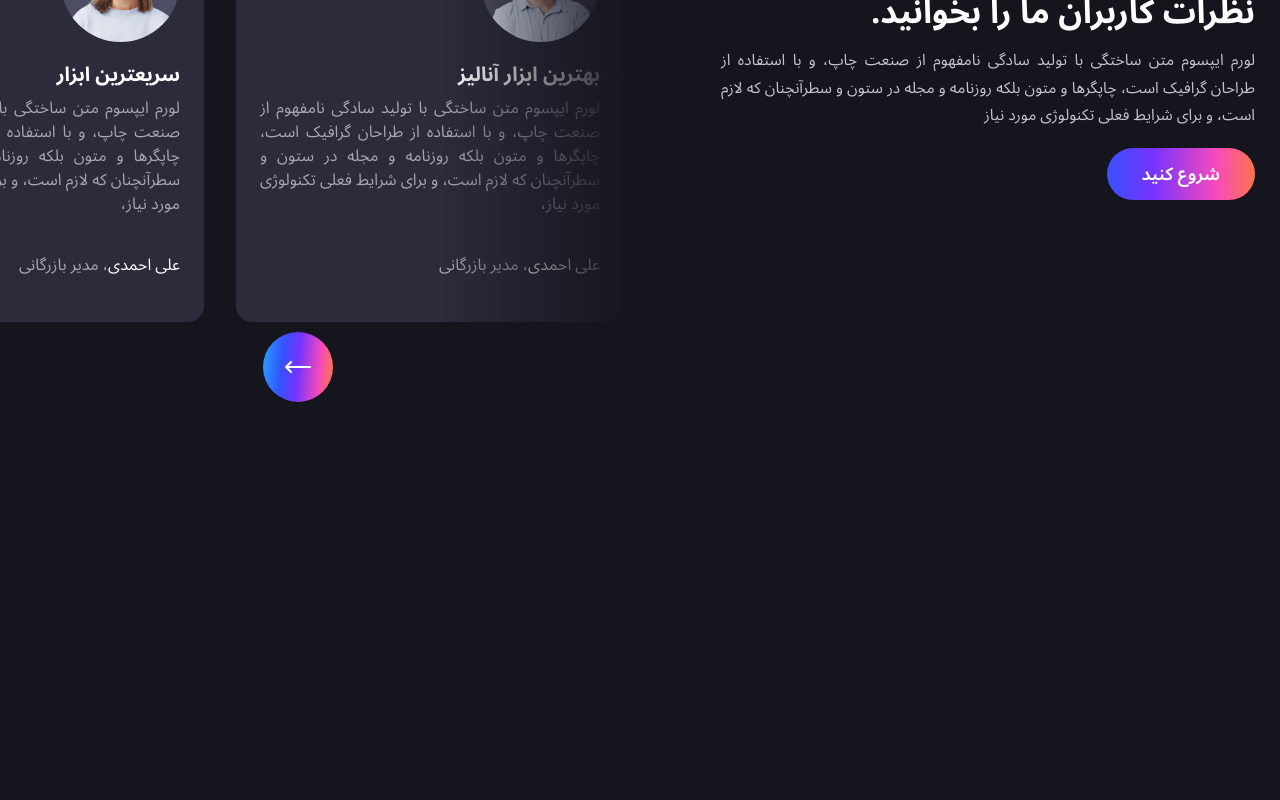
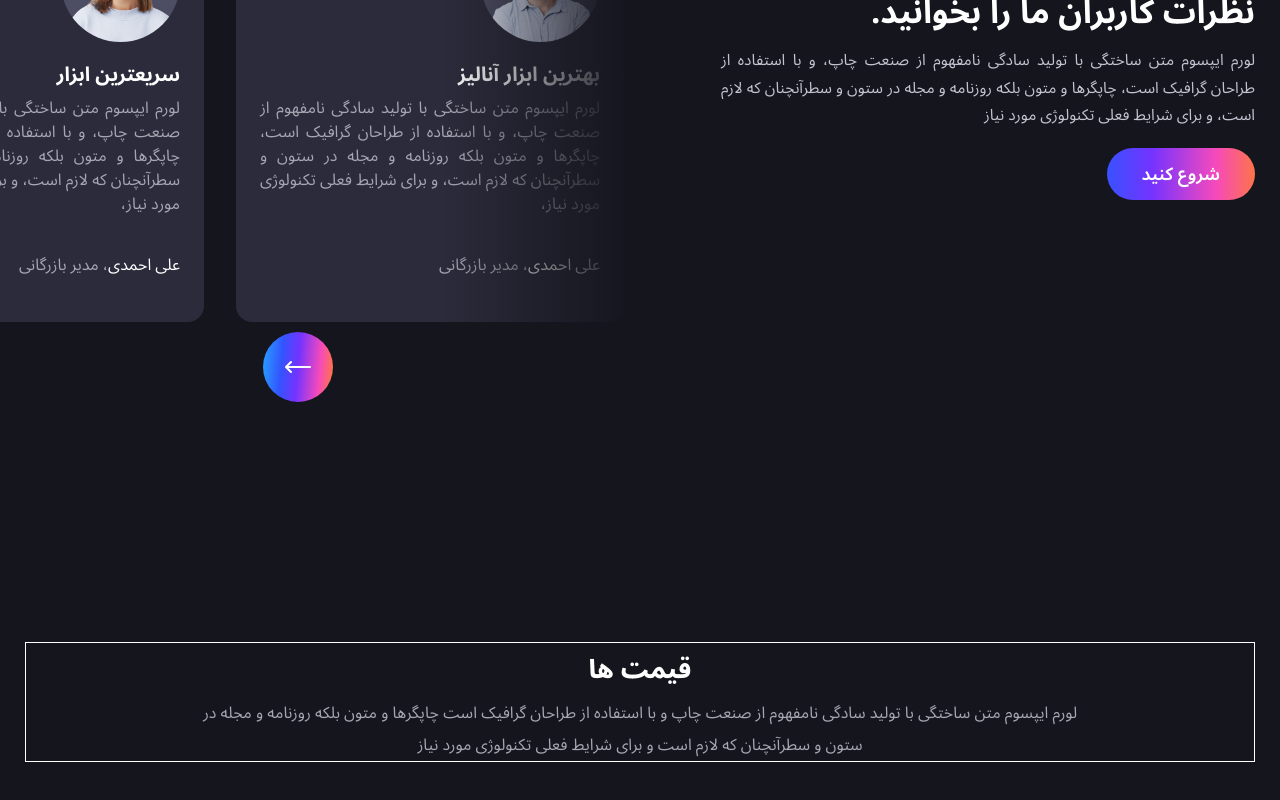
Before and after one commit to Amin-Ansari/Darkbit-X, a React (Create React App) app: page / in a window 1280 px wide. Shown: the part 7294-8094 px from the top of the page. Before the commit the page ends 7776 px from the top, so only its background shows below. Built offline with nearby package versions, Linux system fonts and the light colour scheme.

Commit message:
The section headline is created

```diff
--- a/src/App.js
+++ b/src/App.js
@@ -10,6 +10,7 @@ import HowItWorks from "./components/Body/HowItWorks";
 import AnalyticsTool from "./components/Body/AnalyticsTool";
 import CustomerFeedBack from "./components/Body/CustomerFeedBack";
 import "./App.css";
+import PricingSection from "./components/Body/PricingSection";
 
 function App() {
   return (
@@ -32,6 +33,9 @@ function App() {
       <BodySection className="show-overflow">
         <CustomerFeedBack />
       </BodySection>
+      <BodySection>
+        <PricingSection></PricingSection>
+      </BodySection>
     </Fragment>
   );
 }
--- /dev/null
+++ b/src/components/Body/PricingSection.js
@@ -0,0 +1,17 @@
+import React from "react";
+import SectionHeadline from "../UI/SectionHeadline";
+import "./PricingSection.css";
+
+const PricingSection = (props) => {
+  return (
+    <>
+      <SectionHeadline title="قیمت ها">
+        لورم ایپسوم متن ساختگی با تولید سادگی نامفهوم از صنعت چاپ و با استفاده
+        از طراحان گرافیک است چاپگرها و متون بلکه روزنامه و مجله در ستون و
+        سطرآنچنان که لازم است و برای شرایط فعلی تکنولوژی مورد نیاز
+      </SectionHeadline>
+    </>
+  );
+};
+
+export default PricingSection;
--- /dev/null
+++ b/src/components/UI/SectionHeadline.js
@@ -0,0 +1,22 @@
+import React from "react";
+import useOnScreen from "../APIs/useOnScreen";
+import classes from "./SectionHeadline.module.css";
+
+const SectionHeadline = (props) => {
+  const [headlineRef, isHeadlineShown] = useOnScreen({ threshold: 0.8 });
+  const { title } = props;
+  const { children: description } = props;
+  return (
+    <div
+      className={`${classes["headline-wrapper"]} ${
+        isHeadlineShown ? classes["show-headline"] : ""
+      }`}
+      ref={headlineRef}
+    >
+      <h4>{title}</h4>
+      <p>{description}</p>
+    </div>
+  );
+};
+
+export default SectionHeadline;
--- /dev/null
+++ b/src/components/UI/SectionHeadline.module.css
@@ -0,0 +1,37 @@
+.headline-wrapper {
+  grid-column: span 12;
+  text-align: center;
+  border: 1px solid white;
+  transition: all 0.8s 0.3s;
+  opacity: 0;
+}
+.headline-wrapper > h4,
+.headline-wrapper > p {
+  max-width: 570px;
+  margin: 0px auto;
+}
+.headline-wrapper > h4 {
+  font-size: calc(1.2rem + 0.4rem);
+  font-weight: 800;
+}
+.headline-wrapper > p {
+  color: var(--textColor);
+  line-height: 2rem;
+}
+
+@media all and (min-width: 576px) {
+  .headline-wrapper > h4,
+  .headline-wrapper > p {
+    max-width: 760px;
+  }
+}
+@media all and (min-width: 768px) {
+  .headline-wrapper > h4,
+  .headline-wrapper > p {
+    max-width: 880px;
+  }
+}
+
+.show-headline {
+  opacity: 1;
+}
```
Also changed, not shown: src/components/Body/PricingSection.css (added).
